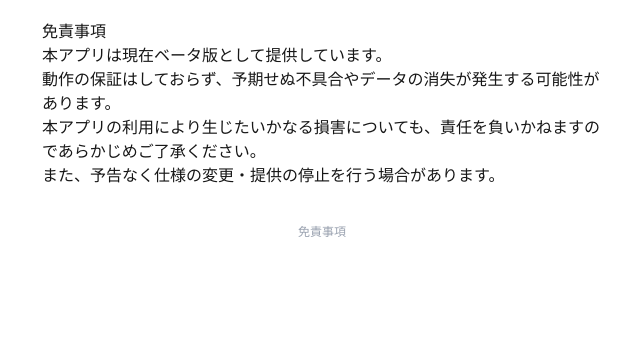
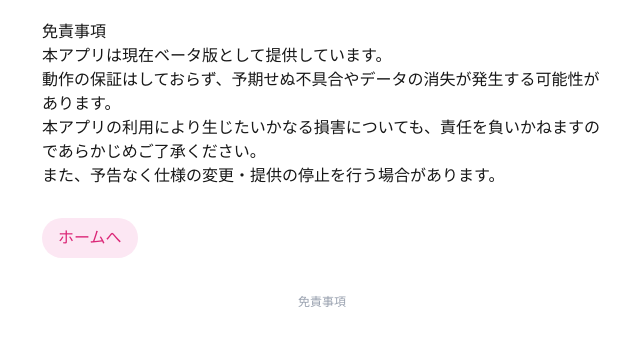
Before and after one commit to mika11247/my-shopping-list, a Next.js app: page /disclaimer in a window 1280 px wide. Shown: the top 346 px of the page, without its empty margins (318-958 px from the left). Built offline with nearby package versions, Linux system fonts and the light colour scheme.

Commit message:
Fix candidate search and add disclaimer home link

```diff
--- a/app/disclaimer/page.tsx
+++ b/app/disclaimer/page.tsx
@@ -13,9 +13,23 @@ export default function DisclaimerPage() {
         本アプリの利用により生じたいかなる損害についても、責任を負いかねますのであらかじめご了承ください。
       </p>
 
-      <p>
-        また、予告なく仕様の変更・提供の停止を行う場合があります。
-      </p>
+      <p>また、予告なく仕様の変更・提供の停止を行う場合があります。</p>
+
+      <div style={{ marginTop: "30px" }}>
+        <a
+          href="/"
+          style={{
+            display: "inline-block",
+            padding: "8px 16px",
+            borderRadius: "999px",
+            background: "#fce7f3",
+            color: "#db2777",
+            textDecoration: "none",
+          }}
+        >
+          ホームへ
+        </a>
+      </div>
     </main>
   );
 }
--- a/app/page.tsx
+++ b/app/page.tsx
@@ -103,7 +103,7 @@ useEffect(() => {
 
     supabase
       .from("user_item_master")
-      .select("name, category")
+      .select("name, yomi, category")
       .eq("user_id", userId)
       .order("id", { ascending: false }),
   ]);
@@ -131,11 +131,11 @@ useEffect(() => {
   }));
 
   const userCandidates: CandidateItem[] = (userData || []).map((item) => ({
-    name: item.name,
-    yomi: "",
-    category: "その他",
-    note: "",
-  }));
+  name: item.name,
+  yomi: item.yomi ?? item.name,
+  category: item.category ?? "その他",
+  note: "",
+}));
 
   const merged = [...userCandidates, ...defaultCandidates];
 
@@ -201,7 +201,7 @@ const uniqueItems = Array.from(
   ).values()
 );
 
-const filteredItems = uniqueItems.filter((item) => {
+const filteredItems = candidateItems.filter((item) => {
   const normalizedSearch = toHiragana(search);
   const normalizedName = toHiragana(item.name);
   const normalizedYomi = toHiragana(item.yomi ?? "");
```
